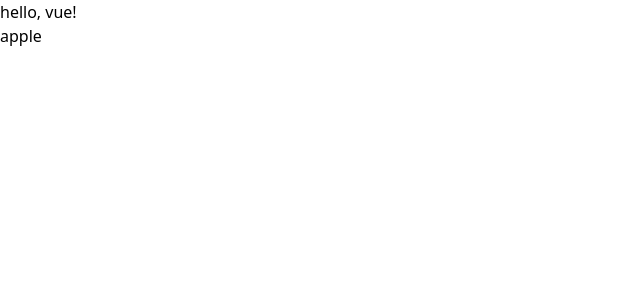
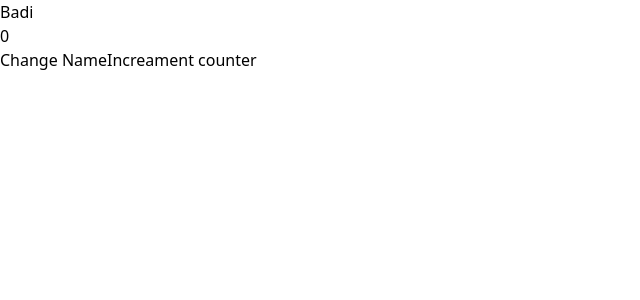
Before and after one commit to wilsongachungi/wilson-vue, a Vue app: page / in a window 1280 px wide. Shown: the top 300 px of the page, without its empty margins (0-640 px from the left). Built offline with nearby package versions, Linux system fonts and the light colour scheme.

Commit message:
watch practice

```diff
--- a/src/App.vue
+++ b/src/App.vue
@@ -1,13 +1,13 @@
 <script setup>
 
-import { ref } from 'vue'
-import BasicComponent from './components/BasicComponent.vue';
+import MultipleSources from './components/MultipleSources.vue';
+
 
 </script>
 
 <template>
 
-    <BasicComponent/>
+<MultipleSources/>
 
 </template>
 
--- /dev/null
+++ b/src/components/MultipleSources.vue
@@ -0,0 +1,18 @@
+<script setup>
+import { ref, watch } from 'vue'
+
+const username = ref('Badi')
+const counter = ref(0)
+
+watch([username, counter], (newValue, oldValue) => {
+    console.log(newValue, oldValue)
+})
+</script>
+
+<template>
+    <h1>{{ username }}</h1>
+    <h1>{{ counter }}</h1>
+
+    <button @click="username = 'wilson'">Change Name</button>
+    <button @click="counter++">Increament counter </button>
+</template>
--- /dev/null
+++ b/src/components/ReactiveObject.vue
@@ -0,0 +1,16 @@
+<script setup>
+import {reactive, watch} from 'vue'
+const state = reactive({username: 'alex'})
+
+
+
+watch(() =>state.username, (newValue, oldValue) => {
+    console.log('new value', newValue)
+    console.log('old value', oldValue)
+})
+</script>
+
+<template>
+    <h1>{{state.username}}</h1>
+    <button @click="state.username = 'paul'">Change Name</button>
+</template>
```
